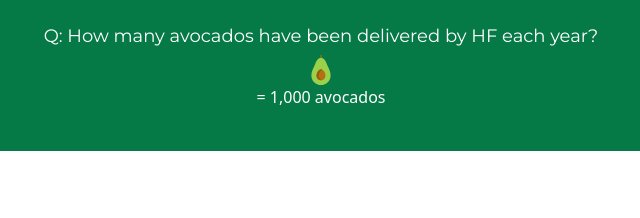
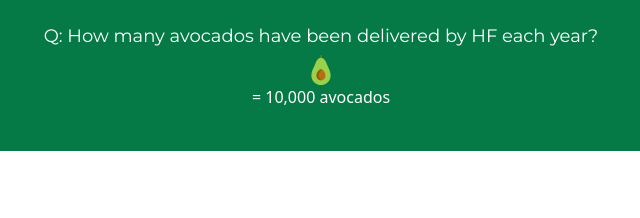
Before and after one commit to hkimhellofresh/avocado, a plain HTML site: page index.html in a window 1280 px wide. Shown: the top 218 px of the page, 319-959 px from the left. Drawn offline with nearby package versions, Linux system fonts and the light colour scheme.

Commit message:
Update index.html

```diff
--- a/index.html
+++ b/index.html
@@ -19,7 +19,7 @@
     <div id ="title">
         <h1>Q: How many avocados have been delivered by HF each year?</h1>
         <div class="legend">
-            <img src="avocado.svg" width="30" height="30"><p>= 1,000 avocados</p>
+            <img src="avocado.svg" width="30" height="30"><p>= 10,000 avocados</p>
         </div>
     </div>
 
```
